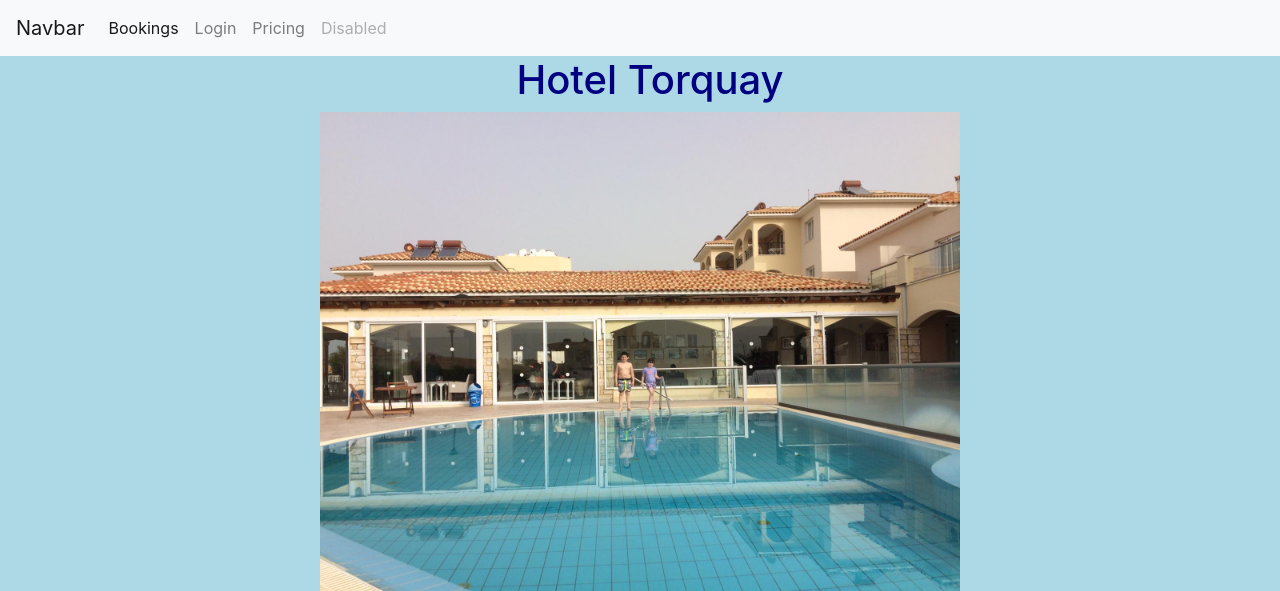
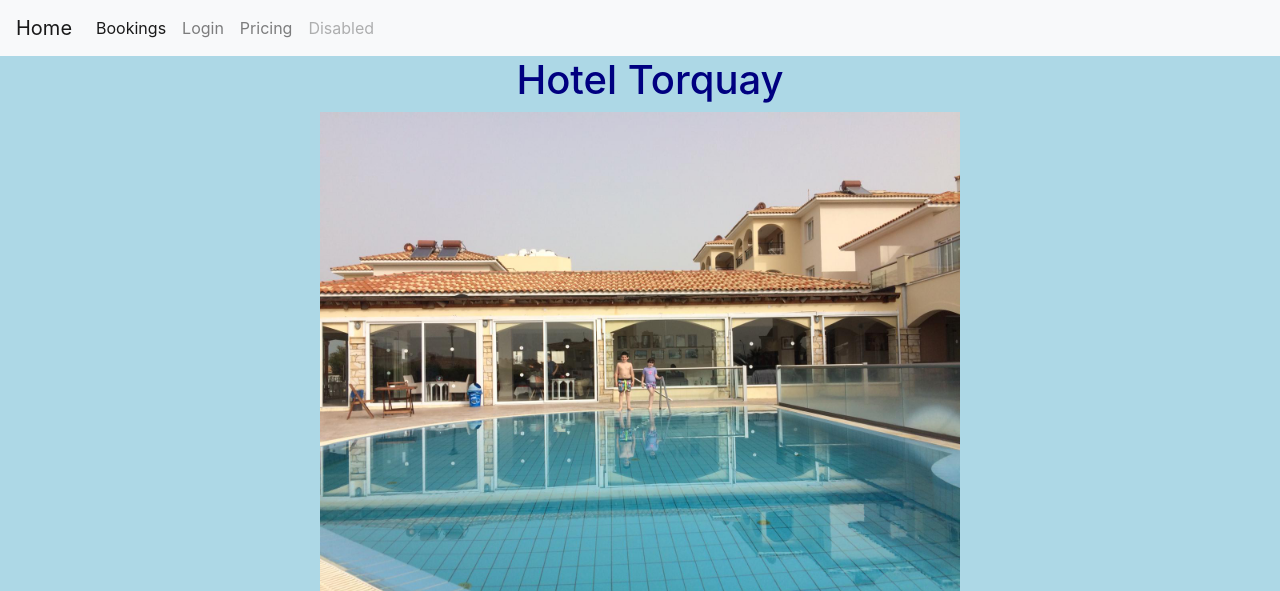
Before and after one commit to chava85/hotel_site, a Django app: page / in a window 1280 px wide. Shown: the top 591 px of the page. Run offline with Django 3.2, Linux system fonts and the light colour scheme; some libraries are stand-ins or nearby versions.

Commit message:
index link

```diff
--- a/visitors/templates/base.html
+++ b/visitors/templates/base.html
@@ -17,7 +17,7 @@
 <body>
 
 	<nav class="navbar navbar-expand-lg navbar-light bg-light">
-  <a class="navbar-brand" href="#">Navbar</a>
+  <a class="navbar-brand" href="{%url 'visitors:index' %}">Home</a>
   <button class="navbar-toggler" type="button" data-toggle="collapse" data-target="#navbarNav" aria-controls="navbarNav" aria-expanded="false" aria-label="Toggle navigation">
     <span class="navbar-toggler-icon"></span>
   </button>
```
